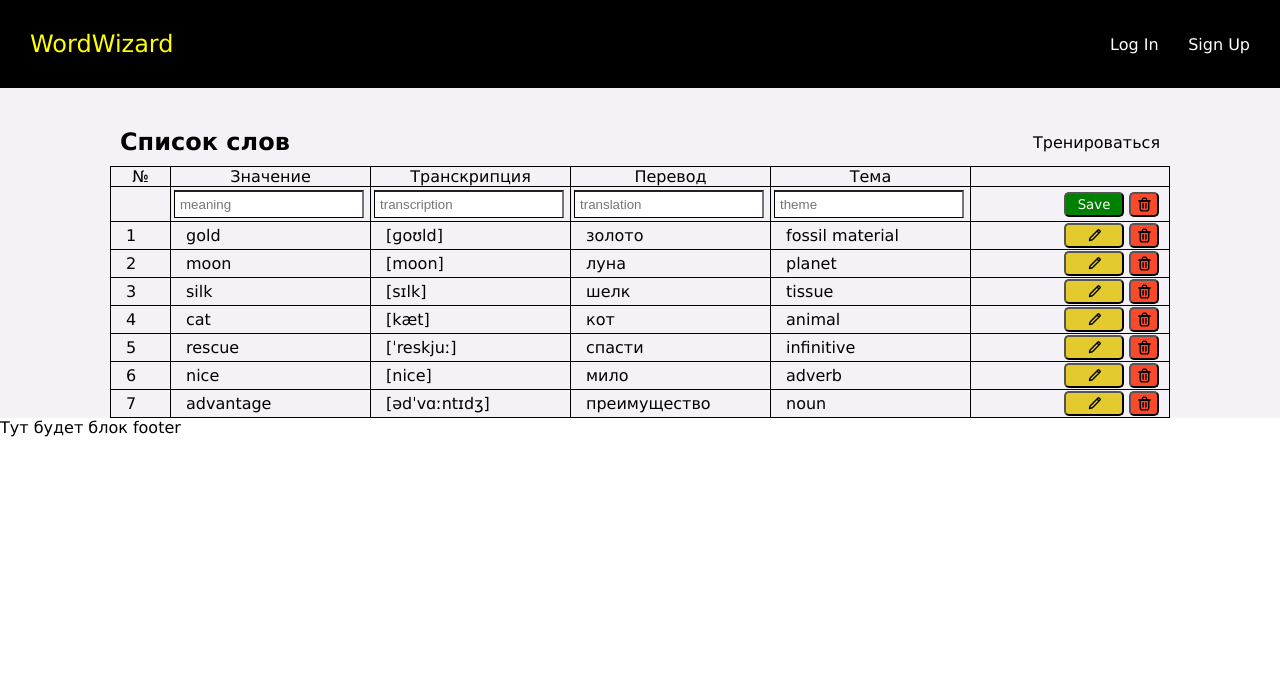
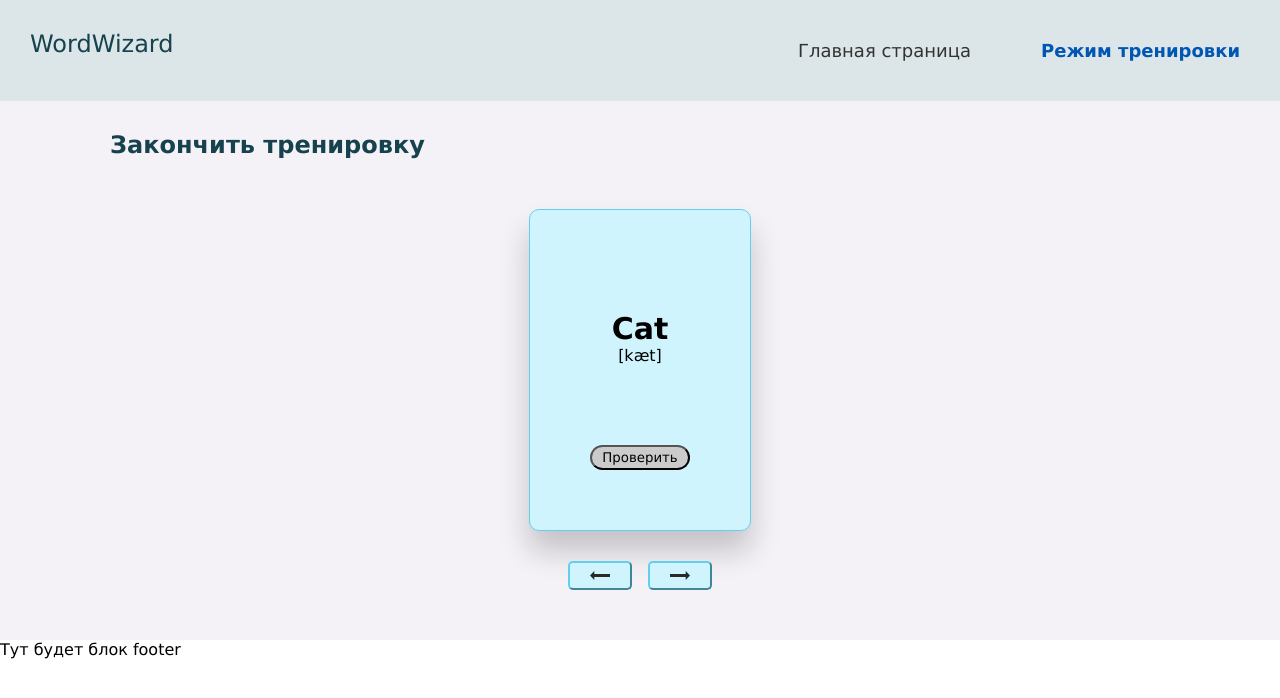
Before and after one commit to ZhannaIvashova/WordWizard, a React (Vite) app: page /WordWizard/game in a window 1280 px wide. Shown: the top 698 px of the page. Built offline with nearby package versions, Linux system fonts and the light colour scheme.

Commit message:
feat: add routers

```diff
--- a/package.json
+++ b/package.json
@@ -16,6 +16,7 @@
     "prop-types": "^15.8.1",
     "react": "^18.3.1",
     "react-dom": "^18.3.1",
+    "react-router-dom": "^6.26.1",
     "styled-components": "^6.1.12"
   },
   "devDependencies": {
--- a/src/App.jsx
+++ b/src/App.jsx
@@ -1,16 +1,20 @@
+import { BrowserRouter as Router } from 'react-router-dom';
 import { Header } from './components/Header/Header.jsx';
 import { Wordlist } from './components/Wordlist/Wordlist.jsx';
 import { Footer } from './components/Footer.jsx';
 import './index.css';
 
+
 function App() {
   return (
-    <>
-      <Header />
-      <Wordlist />
-      <Footer />
-    </>
+    <Router>
+      <>
+        <Header />
+        <Wordlist />
+        <Footer />
+      </>
+    </Router>
   );
 }
 
-export default App
+export default App;
--- a/src/components/Card/Card.jsx
+++ b/src/components/Card/Card.jsx
@@ -6,10 +6,12 @@ import {
 
 export const Card = ({ word, checkedWordId, handleCheckWordId }) => {
 
+  const capitalizedWord = (word) => word.charAt(0).toUpperCase() + word.slice(1)
+
   return (
     <StyledCard>
       <StyledCardName>
-        {word.english.charAt(0).toUpperCase() + word.english.slice(1)}
+        { capitalizedWord(word.english) }
       </StyledCardName>
       <div>{word.transcription}</div>
       {
@@ -18,7 +20,7 @@ export const Card = ({ word, checkedWordId, handleCheckWordId }) => {
             Проверить
           </StyledCardButton>
         : <StyledCardTranslate>
-            {word.russian.charAt(0).toUpperCase() + word.russian.slice(1)}
+            { capitalizedWord(word.russian) }
         </StyledCardTranslate>
       }
     </StyledCard>
--- a/src/components/CardContainer/CardContainer.jsx
+++ b/src/components/CardContainer/CardContainer.jsx
@@ -1,31 +1,31 @@
 import { useState } from 'react';
-import { WORDS } from '../../constants';
+//import { WORDS } from '../../constants';
 import { Card } from '../Card/Card';
 import { ArrowContainer } from '../ArrowContainer/ArrowContainer';
 import { StyledCardContainer} from './styleCardContainer'
 
 
-export const CardContainer = () => {
+export const CardContainer = ({ words }) => {
 
   const [checkedWordId, setCheckedWordId] = useState(null);
   const handleCheckWordId = (id) => setCheckedWordId(id);
 
   const [indexCurrent, setIndexCurrent] = useState(0);
   const handleCheckNextIndexCard = () => {
-    indexCurrent + 1 <= WORDS.length - 1
+    indexCurrent + 1 <= words.length - 1
     ? setIndexCurrent(indexCurrent + 1)
     : setIndexCurrent(0);
   }
   const handleCheckPrevIndexCard = () => {
     indexCurrent !== 0
     ? setIndexCurrent(indexCurrent - 1)
-    : setIndexCurrent(WORDS.length - 1) ;
+    : setIndexCurrent(words.length - 1) ;
   }
 
   return (
     <StyledCardContainer>
       <Card
-        word={WORDS[indexCurrent]}
+        word={words[indexCurrent]}
         checkedWordId={checkedWordId}
         handleCheckWordId={handleCheckWordId}
       />
--- a/src/components/Header/Header.jsx
+++ b/src/components/Header/Header.jsx
@@ -1,7 +1,5 @@
-import {
-  StyledHeader, StyledHeaderWrap, StyledLogo,
-  StyledRegistrationWrap, StyledRegistrationBase
-} from './styleheader';
+import { NavBar } from '../NavBar/NavBar';
+import { StyledHeader, StyledHeaderWrap, StyledLogoLink } from './styleheader';
 import { StyledWrapperBase} from '../styleGeneral';
 
 export const Header = () => {
@@ -9,13 +7,17 @@ export const Header = () => {
     <StyledHeader>
       <StyledWrapperBase>
         <StyledHeaderWrap>
-          <StyledLogo>WordWizard</StyledLogo>
-          <StyledRegistrationWrap>
-            <StyledRegistrationBase href='#'>Log In</StyledRegistrationBase>
-            <StyledRegistrationBase href='#'>Sign Up</StyledRegistrationBase>
-          </StyledRegistrationWrap>
+          <StyledLogoLink to="/WordWizard">WordWizard</StyledLogoLink>
+          <NavBar />
         </StyledHeaderWrap>
       </StyledWrapperBase>
     </StyledHeader>
   )
+
+  /*
+  <StyledRegistrationWrap>
+            <StyledRegistrationBase href='#'>Log In</StyledRegistrationBase>
+            <StyledRegistrationBase href='#'>Sign Up</StyledRegistrationBase>
+          </StyledRegistrationWrap>
+  */
 }
--- a/src/components/Header/styleheader.jsx
+++ b/src/components/Header/styleheader.jsx
@@ -1,18 +1,21 @@
 import { styled } from 'styled-components';
+import { Link } from 'react-router-dom';
 
 export const StyledHeader = styled.header`
-  background-color: black;
+  background-color: #dce5e7;
 `
 
 export const StyledHeaderWrap = styled.div`
   display: flex;
   justify-content: space-between;
 `
-export const StyledLogo = styled.span`
-  color: yellow;
+export const StyledLogoLink = styled(Link)`
+  color: #15424d;
   font-size: 24px;
+  text-decoration: none;
 `
-export const StyledRegistrationWrap = styled.div`
+
+/*export const StyledRegistrationWrap = styled.div`
   display: flex;
   justify-content: space-between;
   align-items: center;
@@ -25,4 +28,4 @@ export const StyledRegistrationBase = styled.a`
   &:hover {
     text-decoration: underline;
   }
-`
+`*/
--- /dev/null
+++ b/src/components/NavBar/NavBar.jsx
@@ -0,0 +1,11 @@
+import { StyledNavigation, StyledLink } from './styleNavBar';
+
+export function NavBar() {
+
+  return(
+    <StyledNavigation>
+      <StyledLink end to="/WordWizard">Главная страница</StyledLink>
+      <StyledLink to="/WordWizard/game">Режим тренировки</StyledLink>
+    </StyledNavigation>
+  )
+}
--- /dev/null
+++ b/src/components/NavBar/styleNavBar.jsx
@@ -0,0 +1,31 @@
+import { styled } from 'styled-components';
+import { NavLink } from 'react-router-dom';
+
+export const StyledNavigation = styled.nav`
+  display: flex;
+  gap: 50px;
+`
+
+export const StyledLink = styled(NavLink)`
+  color: #333;
+  text-decoration: none;
+  padding: 10px;
+  font-size: 18px;
+
+  &.active {
+    font-weight: bolder;
+    color: #0056b3;
+  }
+
+  &:hover {
+    color: #0056b3;
+  }
+`
+/*export const StyledRegistrationBase = styled.a`
+  color: white;
+  text-decoration: none;
+
+  &:hover {
+    text-decoration: underline;
+  }
+`*/
--- a/src/components/Wordlist/Wordlist.jsx
+++ b/src/components/Wordlist/Wordlist.jsx
@@ -1,4 +1,6 @@
 import { useState } from 'react';
+import { Routes, Route } from 'react-router-dom';
+
 import { WORDS } from '../../constants';
 import { HeaderTable } from '../HeaderTable/HeaderTable';
 import { InputTable } from '../InputTable/InputTable';
@@ -6,17 +8,19 @@ import { AddingWords } from '../AddingWords/AddingWords';
 import { CardContainer } from '../CardContainer/CardContainer';
 import {
   StyledMain, StyledListContainer, StyledList,
-  StyledListContainerHeader, StyledStartTraining, StyledCardWrap
+  StyledCardWrap, StyleEndTrainingLink
 } from './styleWordlist';
 
 
 export const Wordlist = () => {
 
-  const [isVisible, setIsVisible] = useState(true);
+  let randomWords = WORDS.sort(() => Math.random() - 0.5)
+
+  /*const [isVisible, setIsVisible] = useState(true);
   const handleStartTraining = () => setIsVisible(false);
-  const handleStopTraining = () => setIsVisible(true);
+  const handleStopTraining = () => setIsVisible(true);*/
 
-  const [words, setWords] = useState(WORDS);
+  const [words, setWords] = useState(randomWords);
 
   const [inputValues, setInputValues] = useState({
     meaning: '',
@@ -61,7 +65,39 @@ export const Wordlist = () => {
   return(
     <StyledMain>
       <StyledListContainer>
-        <StyledListContainerHeader>
+        <Routes>
+          <Route path="/WordWizard" element={
+            <>
+              <h2>Список слов</h2>
+              <StyledList>
+                <HeaderTable />
+                <InputTable
+                  inputValues={inputValues}
+                  onInputChange={handleInputChange}
+                  onClearInputs={handleClearInputs}
+                  onSaveWord={handleSaveWord}
+                />
+                <AddingWords words={words} />
+              </StyledList>
+            </>}
+          />
+
+          <Route path="/WordWizard/game" element={
+            <>
+              <h2><StyleEndTrainingLink to="/WordWizard">Закончить тренировку</StyleEndTrainingLink></h2>
+              <StyledCardWrap>
+                <CardContainer words={words} />
+              </StyledCardWrap>
+            </>}
+          />
+        </Routes>
+      </StyledListContainer>
+    </StyledMain>
+  )
+}
+
+/*
+<StyledListContainerHeader>
           {isVisible ? (
             <>
               <h2>Список слов</h2>
@@ -78,7 +114,8 @@ export const Wordlist = () => {
             </>
           )}
         </StyledListContainerHeader>
-        {isVisible ?
+
+{isVisible ?
           <StyledList>
             <HeaderTable />
             <InputTable
@@ -90,10 +127,7 @@ export const Wordlist = () => {
             <AddingWords words={words} />
           </StyledList>
           : <StyledCardWrap>
-              <CardContainer />
+              <CardContainer words={words} />
             </StyledCardWrap>
         }
-      </StyledListContainer>
-    </StyledMain>
-  )
-}
+*/
--- a/src/components/Wordlist/styleWordlist.jsx
+++ b/src/components/Wordlist/styleWordlist.jsx
@@ -1,4 +1,5 @@
 import { styled } from 'styled-components';
+import { Link } from 'react-router-dom';
 
 
 export const StyledMain = styled.main`
@@ -13,9 +14,10 @@ export const StyledListContainer = styled.div`
 export const StyledList = styled.div`
   display: grid;
   grid-template-columns: 0.3fr repeat(5, 1fr);
+  margin-top: 20px;
 `
 
-export const StyledListContainerHeader = styled.div`
+/*export const StyledListContainerHeader = styled.div`
   display: flex;
   justify-content: space-between;
   align-items: center;
@@ -30,10 +32,19 @@ export const StyledStartTraining = styled.button`
     text-decoration: underline;
     cursor: pointer;
   }
-`
+`*/
 export const StyledCardWrap = styled.div`
   display: flex;
   justify-content: center;
   align-items: center;
   padding: 50px;
 `
+
+export const StyleEndTrainingLink = styled(Link)`
+  color: #15424d;
+  text-decoration: none;
+
+  &:hover {
+    color: #0056b3;
+  }
+`
```
Also changed, not shown: 1 other file (tests, documents, lock files or other folders).
